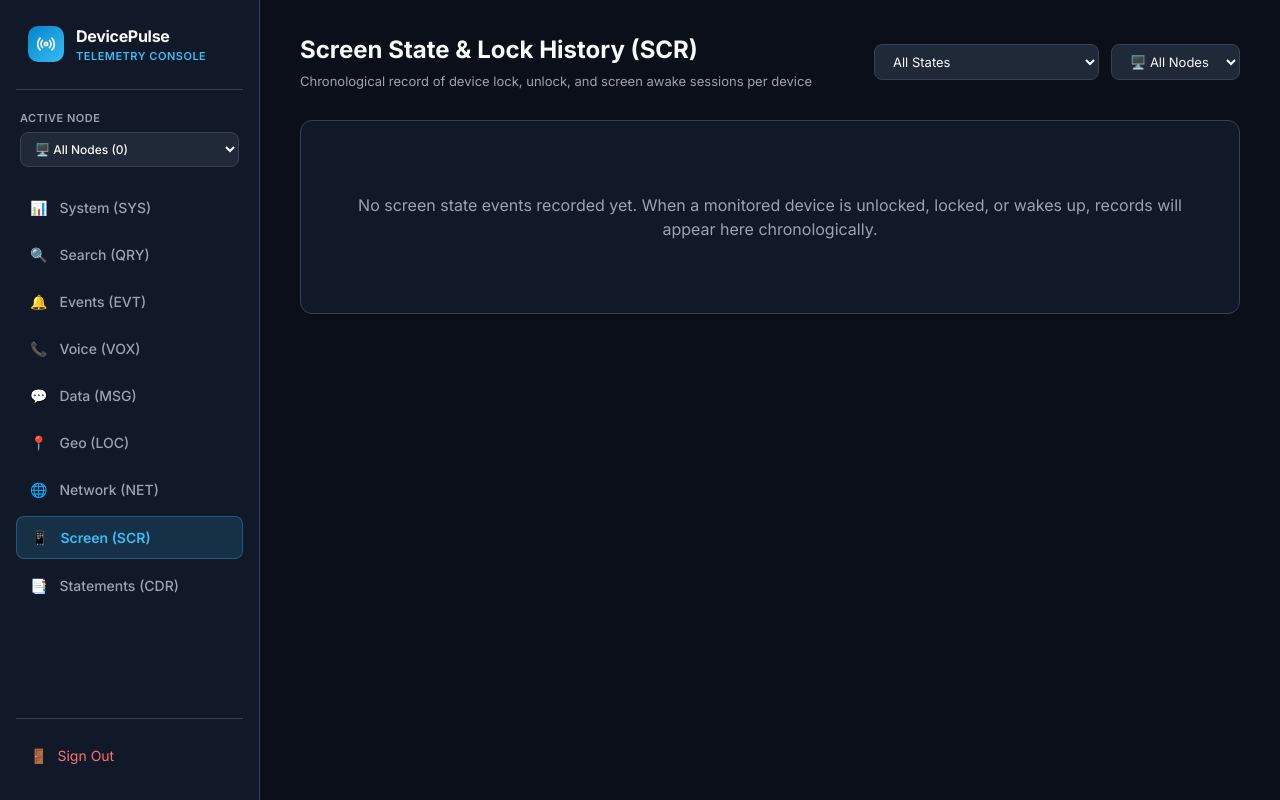
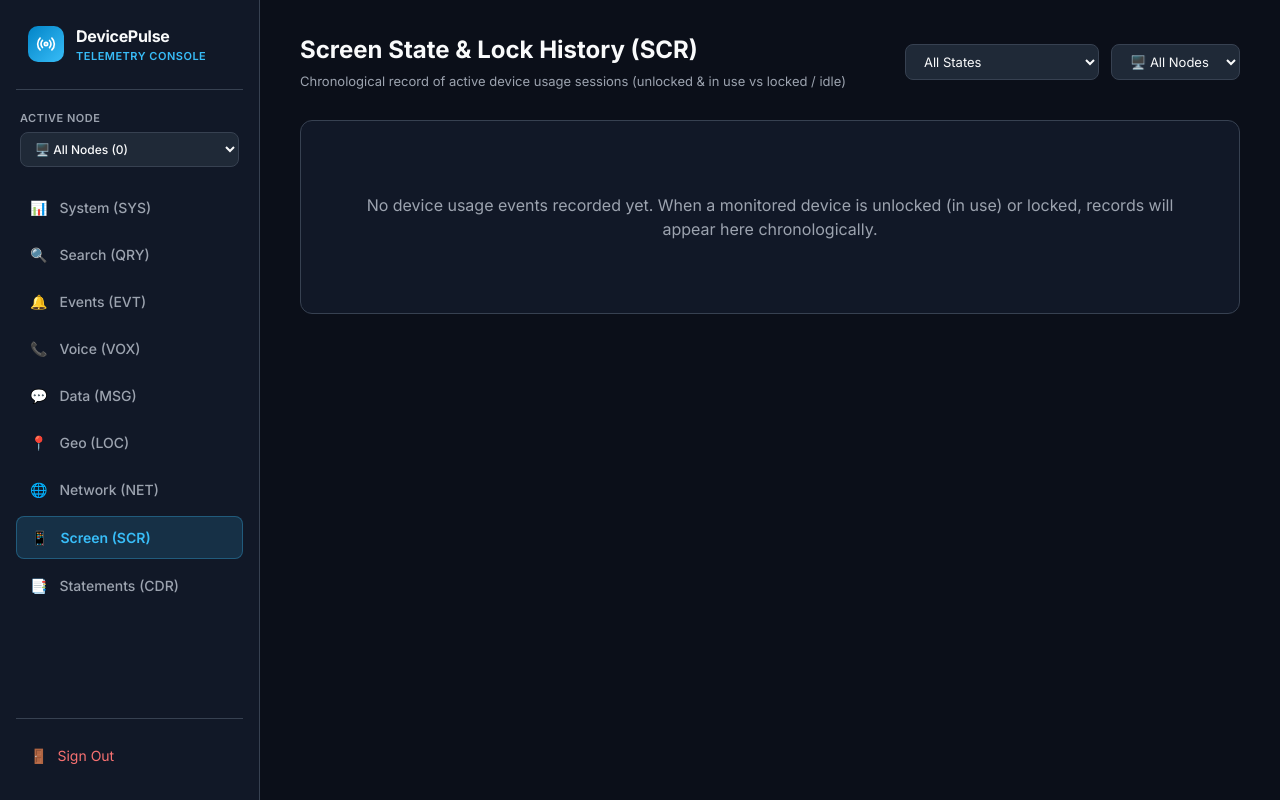
Before and after one commit to gsns-alpha/telemetry-server, a Flask app: page /dashboard/screen in a window 1280 px wide. Run offline with Flask 3, Linux system fonts and the light colour scheme; the visitor is signed in with stand-in values (Sample User, id 1).

Commit message:
refactor: remove SCREEN_ON events and add UTC datetime normalization

```diff
--- a/app.py
+++ b/app.py
@@ -48,6 +48,19 @@ def format_duration_filter(sec):
     m = sec // 60
     s = sec % 60
     return f"{m:02d}:{s:02d}"
+
+def to_naive_utc(dt):
+    """Normalize datetime or timestamp to offset-naive UTC datetime for consistent database comparisons."""
+    if dt is None:
+        return None
+    if isinstance(dt, str):
+        try:
+            dt = datetime.fromisoformat(dt)
+        except Exception:
+            return None
+    if hasattr(dt, 'tzinfo') and dt.tzinfo is not None:
+        return dt.astimezone(timezone.utc).replace(tzinfo=None)
+    return dt
 
 @app.template_filter('to_ist')
 def to_ist_filter(dt, format='%Y-%m-%d %I:%M:%S %p'):
@@ -1195,8 +1208,15 @@ def device_ping():
             try:
                 local_id = s.get('local_id')
                 raw_ts = s.get('occurred_at', 0)
-                occurred_at = datetime.fromtimestamp(raw_ts / 1000.0, tz=timezone.utc) if raw_ts > 0 else now
+                occurred_at = to_naive_utc(datetime.fromtimestamp(raw_ts / 1000.0, tz=timezone.utc) if raw_ts > 0 else now)
                 event_type = s.get('event_type', 'UNLOCKED')
+
+                # User requested only to capture in-use vs locked; discard screen wakeup (SCREEN_ON) noise
+                if event_type == 'SCREEN_ON':
+                    if local_id is not None:
+                        received_screen_events.append(local_id)
+                    continue
+
                 is_interactive = bool(s.get('is_interactive', True))
                 is_keyguard_locked = bool(s.get('is_keyguard_locked', False))
 
@@ -1214,23 +1234,27 @@ def device_ping():
                         is_interactive=is_interactive,
                         is_keyguard_locked=is_keyguard_locked,
                         occurred_at=occurred_at,
-                        synced_at=now
+                        synced_at=to_naive_utc(now)
                     )
                     db.session.add(screen_entry)
 
                 if local_id is not None:
                     received_screen_events.append(local_id)
 
-                if not device.last_screen_timestamp or occurred_at >= device.last_screen_timestamp:
+                dev_screen_ts = to_naive_utc(device.last_screen_timestamp)
+                if not dev_screen_ts or occurred_at >= dev_screen_ts:
                     device.last_screen_state = event_type
                     device.last_screen_timestamp = occurred_at
             except Exception as e:
                 app.logger.error(f"Error parsing Screen item in ping: {e}")
 
     if 'screen_state' in data and data['screen_state']:
-        device.last_screen_state = data['screen_state']
-        if not device.last_screen_timestamp:
-            device.last_screen_timestamp = now
+        incoming_state = data['screen_state']
+        if incoming_state in ['UNLOCKED', 'LOCKED']:
+            dev_screen_ts = to_naive_utc(device.last_screen_timestamp)
+            if device.last_screen_state != incoming_state or not dev_screen_ts:
+                device.last_screen_state = incoming_state
+                device.last_screen_timestamp = to_naive_utc(now)
 
     db.session.commit()
 
@@ -1503,10 +1527,12 @@ def sync_data():
                 received_connectivity_ids.append(local_id)
 
             # Update latest device state if this event is newest
-            if not device.last_connectivity_timestamp or occurred_at >= device.last_connectivity_timestamp:
+            dev_conn_ts = to_naive_utc(device.last_connectivity_timestamp)
+            occ_conn_ts = to_naive_utc(occurred_at)
+            if not dev_conn_ts or occ_conn_ts >= dev_conn_ts:
                 device.last_connectivity_state = event_type
                 device.last_connectivity_reason = reason
-                device.last_connectivity_timestamp = occurred_at
+                device.last_connectivity_timestamp = occ_conn_ts
         except Exception as e:
             app.logger.error(f"Error parsing Connectivity item: {e}")
 
@@ -1515,8 +1541,15 @@ def sync_data():
         try:
             local_id = s.get('local_id')
             raw_ts = s.get('occurred_at', 0)
-            occurred_at = datetime.fromtimestamp(raw_ts / 1000.0, tz=timezone.utc) if raw_ts > 0 else now
+            occurred_at = to_naive_utc(datetime.fromtimestamp(raw_ts / 1000.0, tz=timezone.utc) if raw_ts > 0 else now)
             event_type = s.get('event_type', 'UNLOCKED')
+
+            # User requested only to capture in-use vs locked; discard screen wakeup (SCREEN_ON) noise
+            if event_type == 'SCREEN_ON':
+                if local_id is not None:
+                    received_screen_ids.append(local_id)
+                continue
+
             is_interactive = bool(s.get('is_interactive', True))
             is_keyguard_locked = bool(s.get('is_keyguard_locked', False))
 
@@ -1534,14 +1567,15 @@ def sync_data():
                     is_interactive=is_interactive,
                     is_keyguard_locked=is_keyguard_locked,
                     occurred_at=occurred_at,
-                    synced_at=now
+                    synced_at=to_naive_utc(now)
                 )
                 db.session.add(screen_entry)
 
             if local_id is not None:
                 received_screen_ids.append(local_id)
 
-            if not device.last_screen_timestamp or occurred_at >= device.last_screen_timestamp:
+            dev_screen_ts = to_naive_utc(device.last_screen_timestamp)
+            if not dev_screen_ts or occurred_at >= dev_screen_ts:
                 device.last_screen_state = event_type
                 device.last_screen_timestamp = occurred_at
         except Exception as e:
@@ -1811,8 +1845,10 @@ def dashboard_screen():
 
     if device_filter:
         query = query.filter(ScreenLog.device_id == device_filter)
-    if state_filter in ['UNLOCKED', 'LOCKED', 'SCREEN_ON']:
+    if state_filter in ['UNLOCKED', 'LOCKED']:
         query = query.filter(ScreenLog.event_type == state_filter)
+    else:
+        query = query.filter(ScreenLog.event_type.in_(['UNLOCKED', 'LOCKED']))
 
     pagination = query.order_by(ScreenLog.occurred_at.desc()).paginate(page=page, per_page=per_page, error_out=False)
     devices = Device.query.order_by(Device.last_ping.desc().nullslast()).all()
--- a/templates/dashboard.html
+++ b/templates/dashboard.html
@@ -125,8 +125,6 @@
                     <span class="badge badge-green" style="font-size: 11px;">📱 In Use</span>
                     {% elif d.last_screen_state == 'LOCKED' %}
                     <span class="badge" style="background: rgba(140, 149, 159, 0.15); color: #8b949e; border: 1px solid #30363d; font-size: 11px;">🔒 Locked</span>
-                    {% elif d.last_screen_state == 'SCREEN_ON' %}
-                    <span class="badge" style="background: rgba(245, 158, 11, 0.15); color: #f59e0b; border: 1px solid rgba(245, 158, 11, 0.3); font-size: 11px;">👀 Screen On</span>
                     {% else %}
                     <span style="color: var(--text-secondary); font-size: 11px;">-</span>
                     {% endif %}
--- a/templates/screen.html
+++ b/templates/screen.html
@@ -6,7 +6,7 @@
 <div class="header-bar">
     <div>
         <h1 class="page-title">Screen State & Lock History (SCR)</h1>
-        <p class="page-subtitle">Chronological record of device lock, unlock, and screen awake sessions per device</p>
+        <p class="page-subtitle">Chronological record of active device usage sessions (unlocked & in use vs locked / idle)</p>
     </div>
 
     <form method="GET" action="{{ url_for('dashboard_screen') }}" class="filter-group">
@@ -14,7 +14,6 @@
             <option value="">All States</option>
             <option value="UNLOCKED" {% if current_state == 'UNLOCKED' %}selected{% endif %}>🟢 In Use (UNLOCKED)</option>
             <option value="LOCKED" {% if current_state == 'LOCKED' %}selected{% endif %}>🔒 Locked (LOCKED)</option>
-            <option value="SCREEN_ON" {% if current_state == 'SCREEN_ON' %}selected{% endif %}>🟡 Screen On (SCREEN_ON)</option>
         </select>
 
         <select name="device" onchange="this.form.submit()">
@@ -55,8 +54,6 @@
                         <span class="badge badge-green" style="font-size: 12px; padding: 4px 10px;">📱 In Use</span>
                     {% elif log.event_type == 'LOCKED' %}
                         <span class="badge" style="background: rgba(140, 149, 159, 0.15); color: #8b949e; border: 1px solid #30363d; font-size: 12px; padding: 4px 10px;">🔒 Locked</span>
-                    {% elif log.event_type == 'SCREEN_ON' %}
-                        <span class="badge" style="background: rgba(245, 158, 11, 0.15); color: #f59e0b; border: 1px solid rgba(245, 158, 11, 0.3); font-size: 12px; padding: 4px 10px;">👀 Screen On</span>
                     {% else %}
                         <span class="badge" style="font-size: 12px; padding: 4px 10px;">{{ log.event_type }}</span>
                     {% endif %}
@@ -73,11 +70,9 @@
                 </td>
                 <td style="color: var(--text-secondary); font-size: 13px;">
                     {% if log.event_type == 'UNLOCKED' %}
-                        <strong style="color: var(--accent-green);">Device Unlocked & Active</strong> — User authenticated and actively interacting with device.
+                        <strong style="color: var(--accent-green);">Device In Use & Active</strong> — User authenticated and actively interacting with device.
                     {% elif log.event_type == 'LOCKED' %}
-                        <span style="color: var(--text-secondary);">Device Locked & Sleeping</span> — Display turned off; device in standby/pocket.
-                    {% elif log.event_type == 'SCREEN_ON' %}
-                        <span style="color: #f59e0b;">Display Woke Up</span> — Lockscreen glance or notification wake; keyguard remains locked.
+                        <span style="color: var(--text-secondary);">Device Locked & Idle</span> — Display turned off / device locked in standby or pocket.
                     {% else %}
                         State transition: {{ log.event_type }}
                     {% endif %}
@@ -101,7 +96,7 @@
 
     {% else %}
     <div class="empty-state">
-        <p>No screen state events recorded yet. When a monitored device is unlocked, locked, or wakes up, records will appear here chronologically.</p>
+        <p>No device usage events recorded yet. When a monitored device is unlocked (in use) or locked, records will appear here chronologically.</p>
     </div>
     {% endif %}
 </div>
```
Also changed, not shown: tests/test_api.py (+7 -5 lines).
